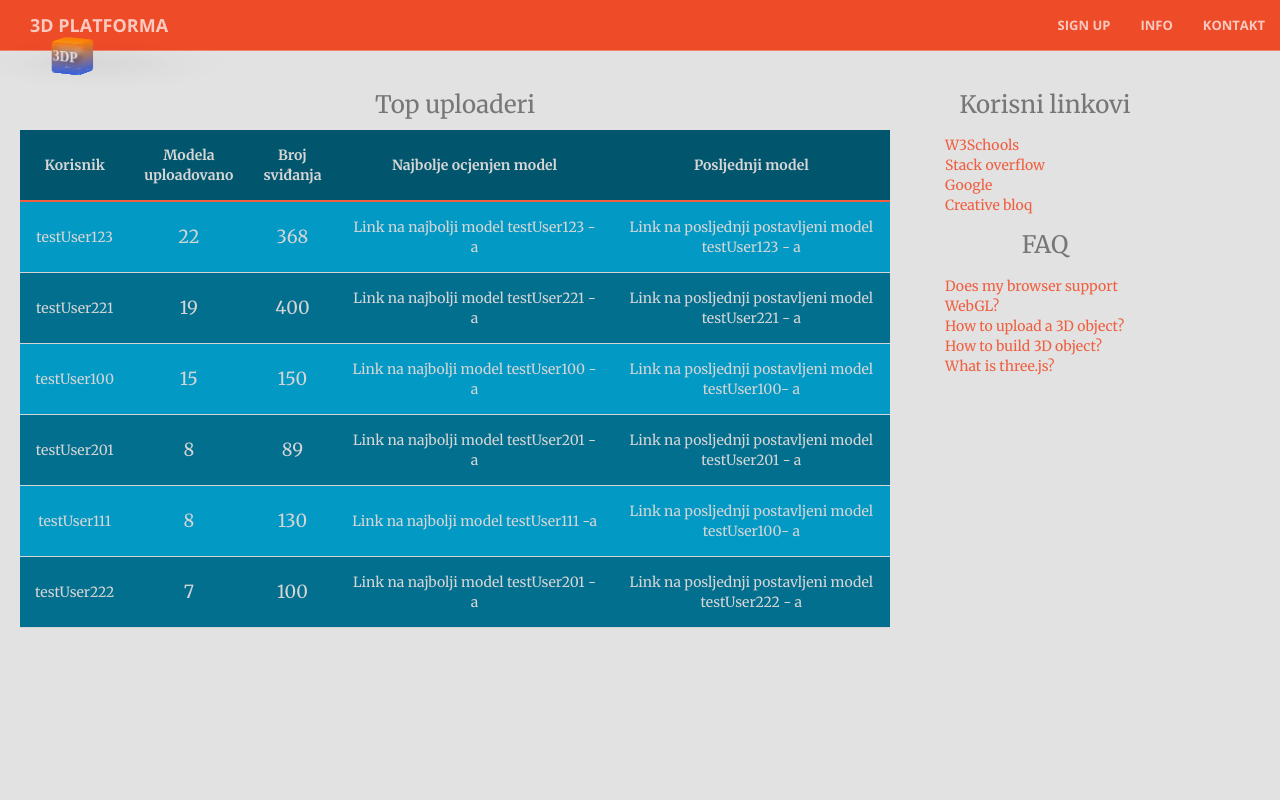
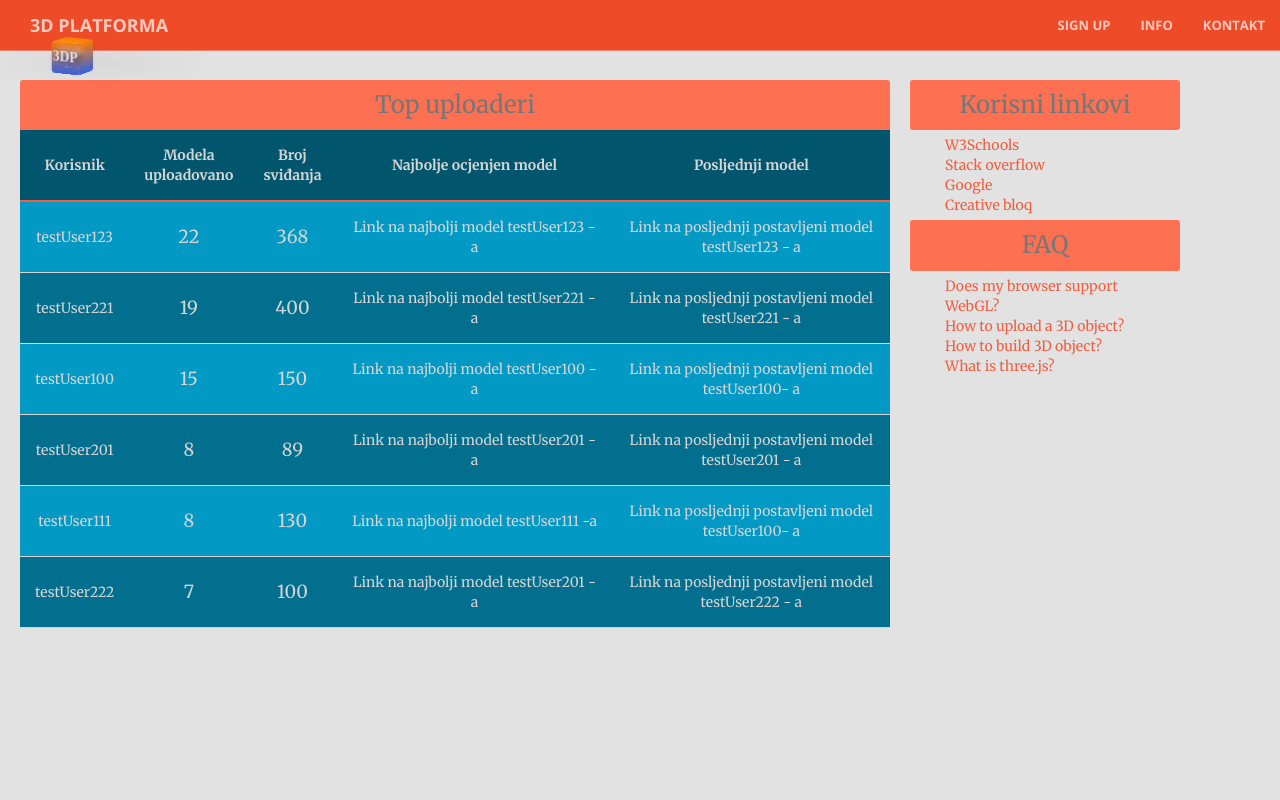
Before and after one commit to kbalic1/3DPTeam, a PHP site: page /tableAndLinks.html in a window 1280 px wide. Run offline with PHP 8.4, Linux system fonts and the light colour scheme.

Commit message:
Neke izmjene
Izbacivanje inline, i neke skripte

```diff
--- a/css/kontakt.css
+++ b/css/kontakt.css
@@ -1,3 +1,7 @@
+#navDiv{
+	height: 12%;
+}
+
 #contactSection{
 	/*margin:0;
 	padding:0; */
--- a/css/tableAndLinks.css
+++ b/css/tableAndLinks.css
@@ -2,6 +2,7 @@
   --charColor: #D5D5D5;
   --orangeTheme: #F05F40;
   --tableCaptionColor: #E2E2E2;
+  --tableCaptionColorv1: #FE7052;
 }
 
 body{
@@ -28,12 +29,10 @@ table td, th{
 table caption, #linksSection div.col-lg-12{
 	border-top-left-radius: 3px;
 	border-top-right-radius: 3px;
-	background-color: var(--tableCaptionColor);
+	background-color: var(--tableCaptionColorv1);
 	text-align: center;
 	font-size: 24px;
 }
-
-
 
 table a{
 	color: var(--charColor);
@@ -103,7 +102,9 @@ td:nth-child(3){
 	font-size: 18px;
 }
 
-
+#navDiv{
+	height: 12%;
+}
 
 #linksSection ul{
 	margin: 5px;
@@ -147,7 +148,8 @@ td:nth-child(3){
 
 .heading {
 
-	background-color: var(--tableCaptionColor);
+
+	background-color: var(--tableCaptionColorv1);
     text-align: center;
     font-size: 24px;
     color: #777;
--- a/kontakt.html
+++ b/kontakt.html
@@ -23,7 +23,7 @@
 </head>
 
 <body id="page-top">
-<div style="height: 12%;">
+<div id="navDiv">
  <nav id="mainNav" class="navbar navbar-default navbar-fixed-top">
         <div class="container-fluid">
 
--- a/tableAndLinks.html
+++ b/tableAndLinks.html
@@ -22,7 +22,7 @@
 </head>
 
 <body id="page-top">
-<div style="height: 12%;">
+<div id="navDiv">
     <nav id="mainNav" class="navbar navbar-default navbar-fixed-top">
         <div class="container-fluid">
 
```
Also changed, not shown: signup.html (+0 -108 lines).
